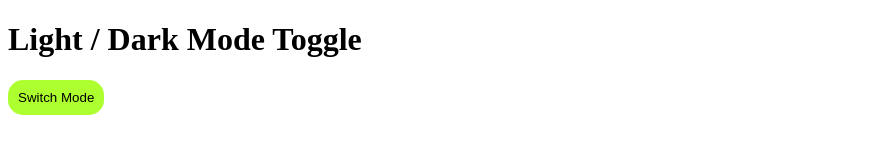
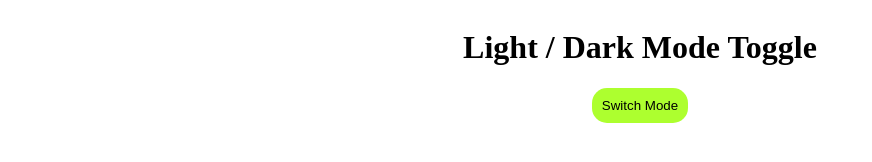
Before and after one commit to Vicoprince/Light-Dark-Mode-toggle, a plain HTML site: page index.html in a window 1280 px wide. Shown: the whole page, without its empty margins (0-872 px from the left). Drawn offline with Linux system fonts and the light colour scheme.

Commit message:
Light / Dark mode toggle

```diff
--- a/index.html
+++ b/index.html
@@ -7,6 +7,14 @@
     <title>Light / Dark Mode Toggle</title>
 
     <style>
+
+        .container {
+            display: flex;
+            flex-direction: column;
+            justify-content: center;
+            align-items: center;
+            width: 100%;
+        }
         .dark-mode {
             background-color: #1a1a1a;
             color: #fff;
@@ -26,9 +34,10 @@
     </style>
 </head>
 <body>
-    <h1>Light / Dark Mode Toggle</h1>
-    <button onclick="toggleMode()">Switch Mode</button>
-
+    <div class="container">
+        <h1>Light / Dark Mode Toggle</h1>
+        <button onclick="toggleMode()">Switch Mode</button>
+    </div>
     <script src="script.js"></script>
 </body>
 </html>
```
